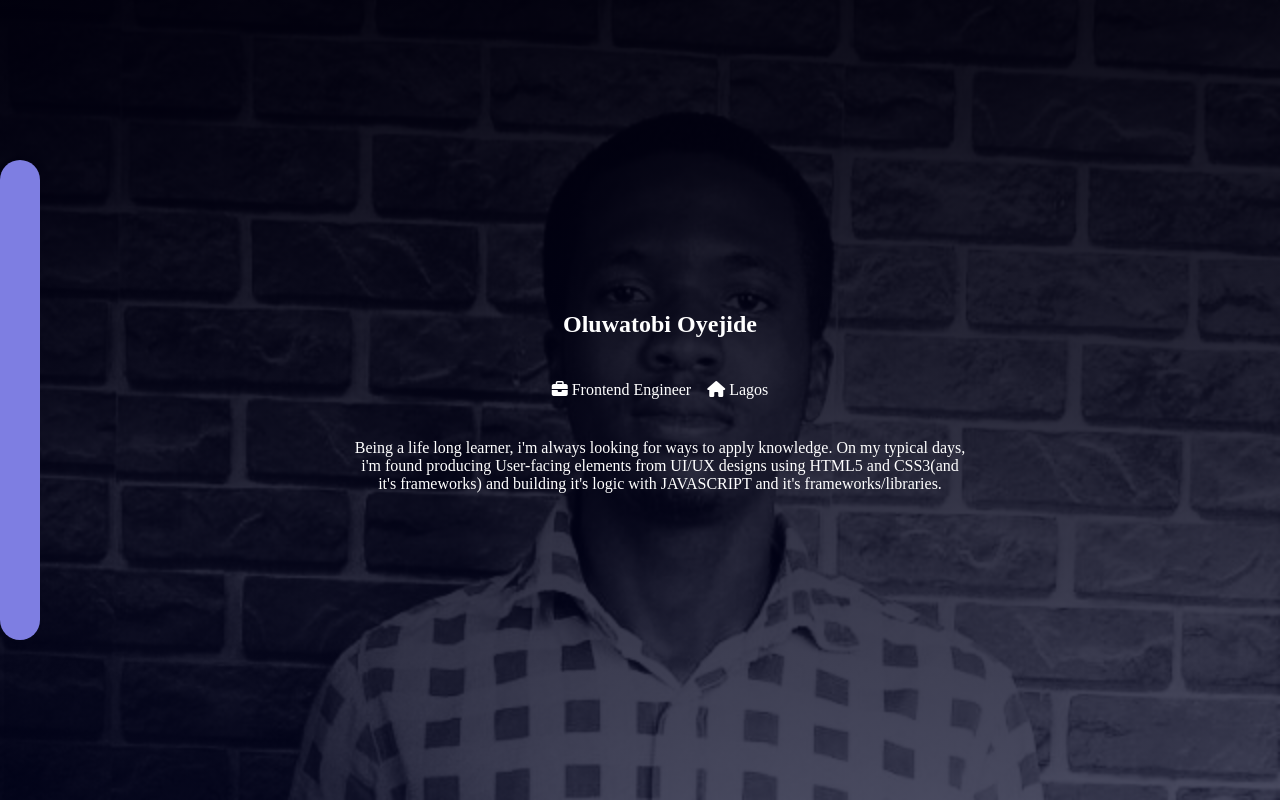
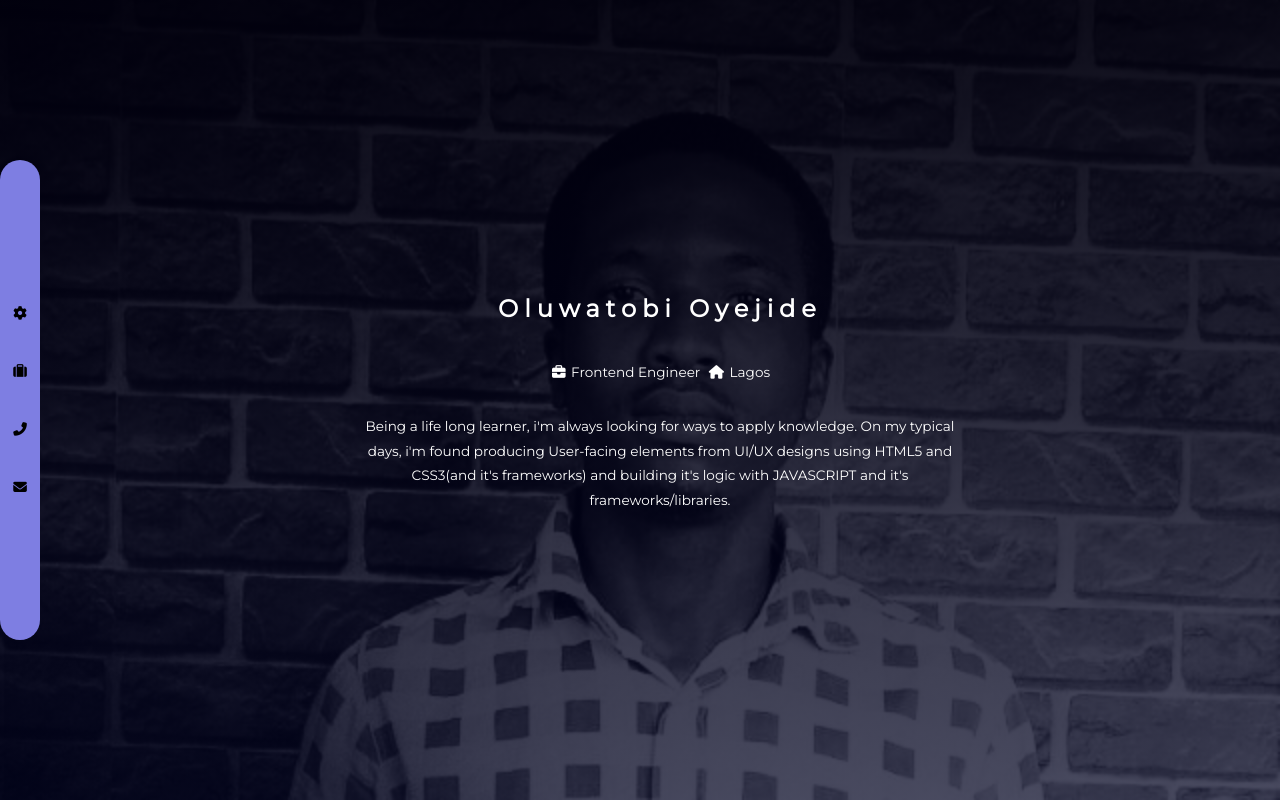
Before and after one commit to oyejideoyetunji/oyejide-oyetunji, a plain HTML site: page index.html in a window 1280 px wide. Drawn offline with Linux system fonts and the light colour scheme.

Commit message:
finished landing page

```diff
--- a/index.html
+++ b/index.html
@@ -7,17 +7,22 @@
       src="https://kit.fontawesome.com/67ab4e0f23.js"
       crossorigin="anonymous"
     ></script>
+    <link
+      href="https://fonts.googleapis.com/css2?family=Montserrat&display=swap"
+      rel="stylesheet"
+    />
     <link rel="stylesheet" href="style.css" />
     <title>oyejideoyetunji</title>
   </head>
   <body>
     <main class="container">
       <nav class="side-nav">
-        <ul class="nav-list">
-          <li></li>
-          <li></li>
-          <li></li>
-        </ul>
+        <div class="nav-list">
+          <p class="title-center"><i class="fas fa-cog"></i></p>
+          <p class="title-center"><i class="fas fa-suitcase"></i></p>
+          <p class="title-center"><i class="fas fa-phone-alt"></i></p>
+          <p class="title-center"><i class="fas fa-envelope"></i></p>
+        </div>
       </nav>
       <section class="col-9">
         <h2 class="full-name">Oluwatobi Oyejide</h2>
--- a/style.css
+++ b/style.css
@@ -1,5 +1,14 @@
 * {
   box-sizing: border-box;
+}
+
+.fas {
+  padding: 0 2px;
+}
+
+p {
+  font-size: 0.85em;
+  line-height: 1.8;
 }
 
 body {
@@ -17,6 +26,7 @@ body {
       rgba(1, 3, 34, 0.692)
     ),
     url("./oyejideoyetunji.jpg") no-repeat 0 0;
+  font-family: "Montserrat", sans-serif;
   background-size: cover;
   display: flex;
   flex-direction: row;
@@ -26,18 +36,20 @@ body {
   width: 40px;
   height: 100vh;
   display: flex;
-  justify-content: center;
   align-items: center;
 }
 
 .nav-list {
   margin: 0;
-  list-style-type: none;
   width: 100%;
   height: 60%;
   background: #7e7ee2;
   border-radius: 40px;
-  color: #070707;
+  color: black;
+  display: flex;
+  flex-direction: column;
+  justify-content: center;
+  align-items: center;
 }
 
 .col-9 {
@@ -58,10 +70,14 @@ body {
 }
 .title-center {
   text-align: center;
-  padding: 0.5rem;
+  padding: 0.2rem;
 }
 
-@media screen and (max-width: 760px) {
+.full-name {
+  letter-spacing: 6px;
+}
+
+@media screen and (max-width: 700px) {
   .col-9 {
     width: calc(100% - 40px);
   }
```
